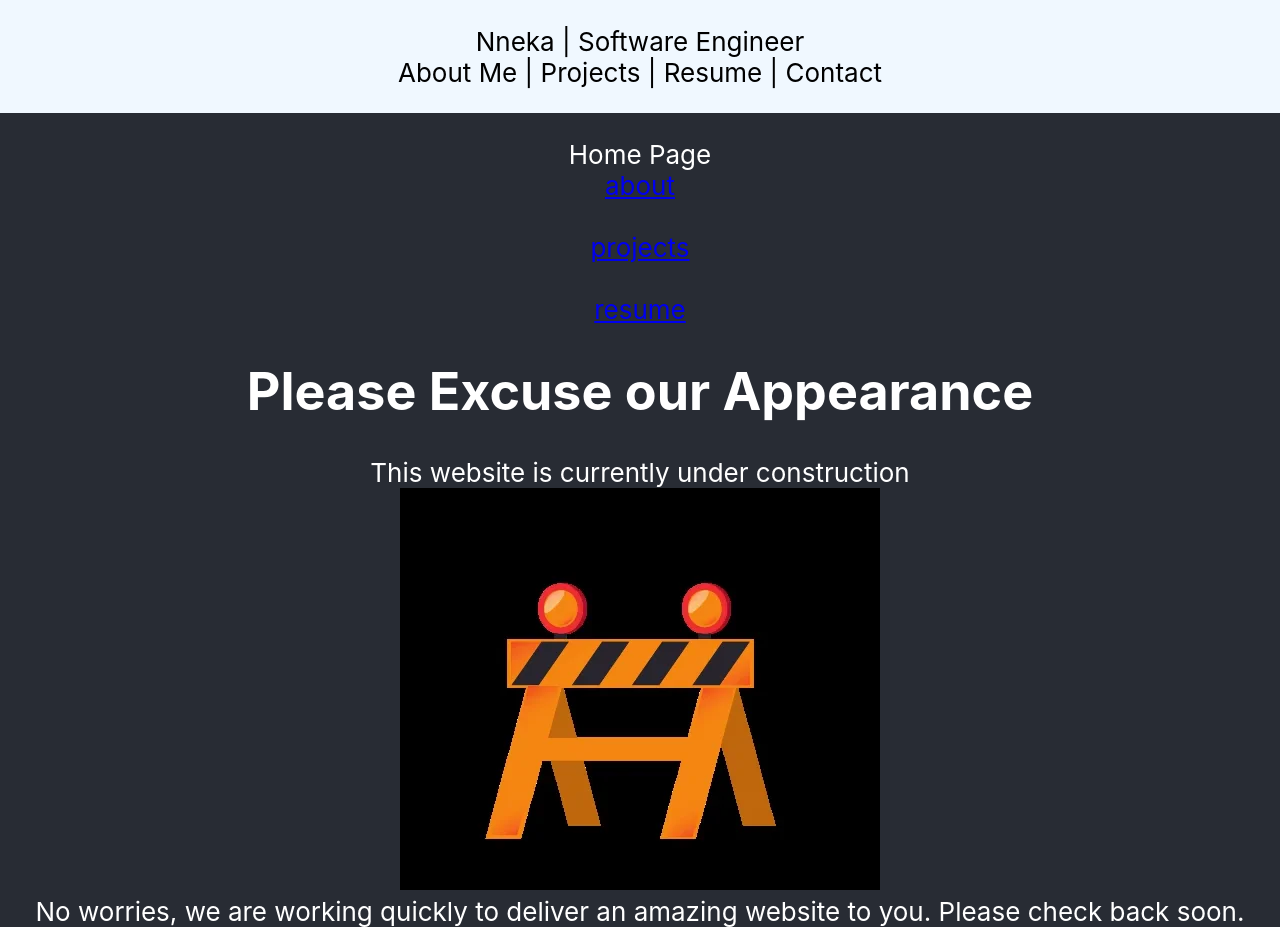
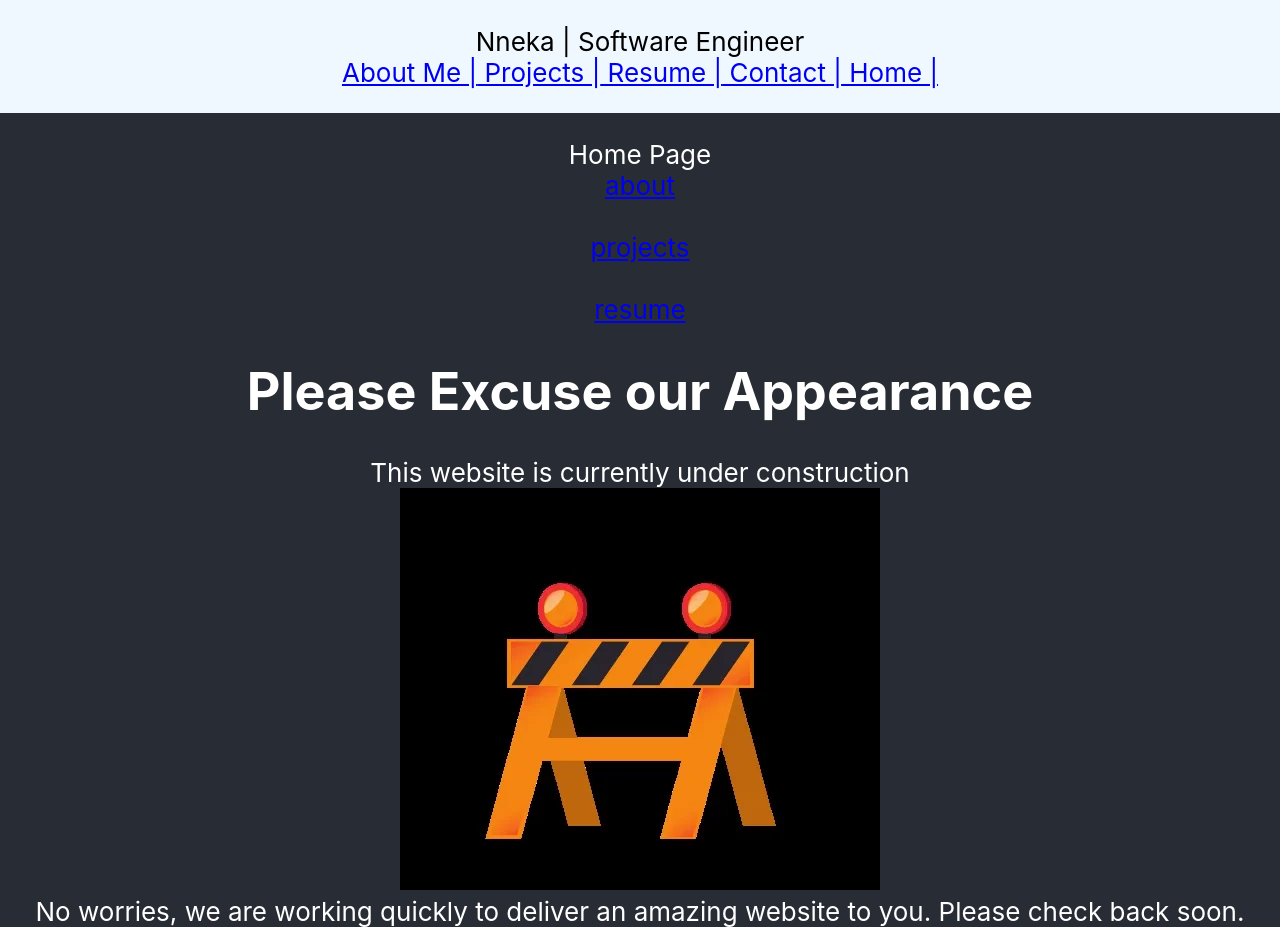
Before and after one commit to nnekauf/portfolio, a React (Create React App) app: page / in a window 1280 px wide. Shown: the top 927 px of the page. Built offline with nearby package versions, Linux system fonts and the light colour scheme.

Commit message:
adds home link to NAvBar

```diff
--- a/src/components/NavBar.js
+++ b/src/components/NavBar.js
@@ -1,9 +1,18 @@
 import React from "react"
+import { Link } from 'react-router-dom'
 
 const NavBar = () => {
     return (
         <div className = "NavBar">
-            <div>Nneka | Software Engineer</div> <div>About Me | Projects | Resume | Contact</div>
+
+            <div>Nneka | Software Engineer</div>
+            <div>
+                <Link className = "navButton"  to="/about"> About Me |</Link>
+                <Link className = "navButton"  to="/projects"> Projects |</Link>
+                <Link className = "navButton"  to="/resume"> Resume |</Link>
+                <Link className = "navButton"  to="/contact"> Contact |</Link>
+                <Link className = "navButton"  to="/"> Home |</Link>
+            </div>
         </div>
     )
 }
```
